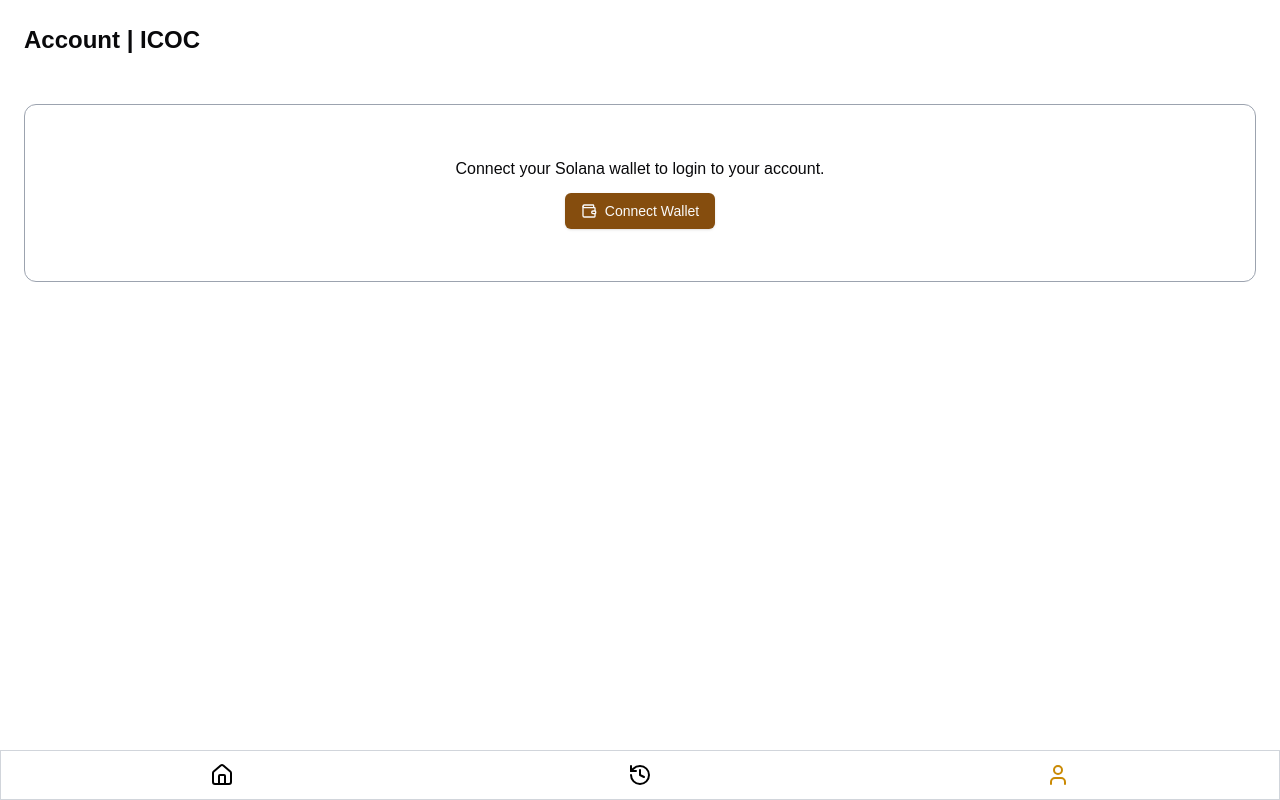
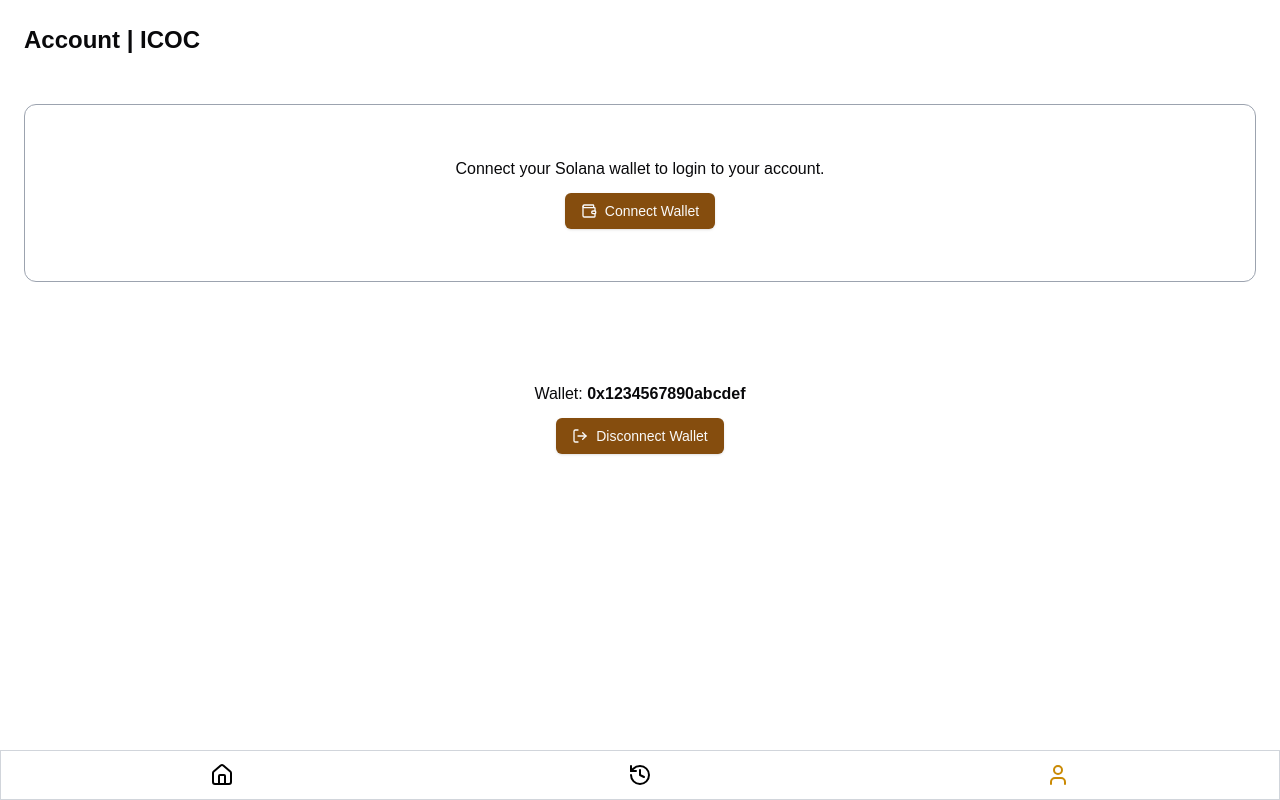
Before and after one commit to Justforvan/ico, a Next.js app: page /account in a window 1280 px wide. Built offline with nearby package versions, Linux system fonts and the light colour scheme.

Commit message:
Add AccountDetails component and update layout structure

```diff
--- a/app/(pages)/account/page.tsx
+++ b/app/(pages)/account/page.tsx
@@ -1,3 +1,4 @@
+import AccountDetails from "@/components/page_components/account_details";
 import ConnectWallet from "@/components/page_components/connect_wallet";
 import { Metadata } from "next";
 
@@ -12,6 +13,7 @@ export default function Home() {
       <main className="flex flex-col justify-center">
         <h1 className="font-bold text-2xl m-6">Account | ICOC</h1>
         <ConnectWallet />
+        <AccountDetails />
       </main>
     </>
   );
--- a/app/layout.tsx
+++ b/app/layout.tsx
@@ -25,9 +25,9 @@ export default function RootLayout({
       >
         {children}
       </body>
-      <footer className="z-50 mt-10">
+      <nav className="z-50 mt-10">
         <BottomNav />
-      </footer>
+      </nav>
     </html>
   );
 }
--- /dev/null
+++ b/components/page_components/account_details.tsx
@@ -0,0 +1,22 @@
+import { LogOut } from "lucide-react";
+import { Button } from "@/components/ui/button";
+
+export default function AccountDetails() {
+  return (
+    <>
+      <div className="m-6 p-3">
+        <div className="flex flex-col items-center justify-center my-10">
+          <p className="text-center">
+            Wallet: <span className="font-bold">0x1234567890abcdef</span>
+          </p>
+          <div className="mt-3">
+            <Button className="bg-yellow-800 hover:bg-yellow-900">
+              <LogOut />
+              Disconnect Wallet
+            </Button>
+          </div>
+        </div>
+      </div>
+    </>
+  );
+}
--- a/components/page_components/history_need_login.tsx
+++ b/components/page_components/history_need_login.tsx
@@ -3,7 +3,7 @@ import { Wallet } from "lucide-react";
 
 export default function HistoryNeedLogin() {
   return (
-    <div className="m-6 p-3 border border-gray-400 rounded-xl">
+    <div className="m-6 p-3">
       <div className="flex flex-col items-center justify-center my-10">
         <p className="text-center">
           Connect your Solana wallet to access your history.
```
